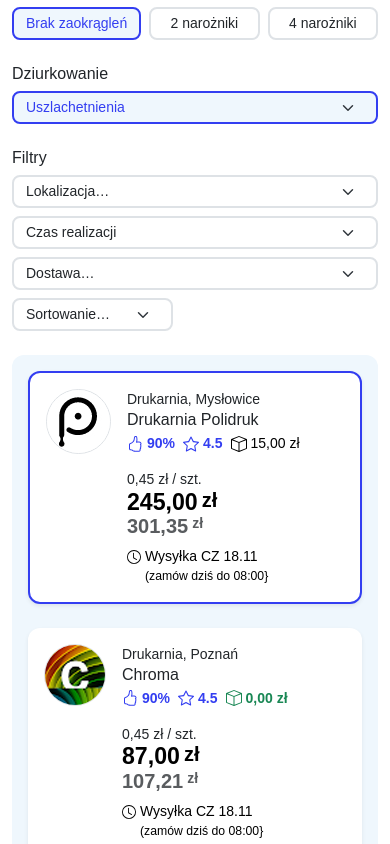
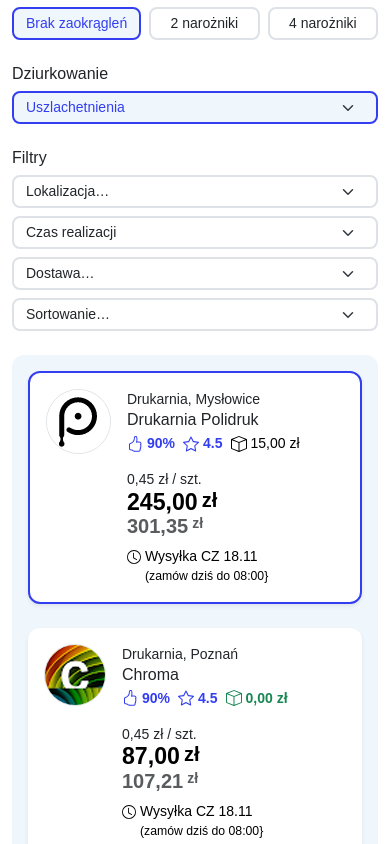
Before and after one commit to michalbialkowski/printo, a plain HTML site: page order.html in a window 390 px wide. Shown: the part 980-1824 px from the top of the page. Drawn offline with nearby package versions, Linux system fonts and the light colour scheme; a web font is replaced by a local one.

Commit message:
Update order.html

```diff
--- a/order.html
+++ b/order.html
@@ -288,6 +288,13 @@
                                                                 <option value="1" selected="">Uszlachetnienia</option>
                                                             </select>
                                                         </div>
+                                                    </div>
+                                                </div>
+                                            </div>
+                                        </div>
+                                    </div>
+                                    <div class="col-12 col-lg-6">
+                                        <div class="row gx-0 gy-4 flex-column">
                                             <div class="col">
                                                 <h6>Filtry</h6>
                                                 <div class="row gx-2 gy-2">
@@ -300,17 +307,12 @@
                                                     <div class="col-12 col-sm-auto"><select class="form-select form-select-sm">
                                                             <option value="">Dostawa…</option>
                                                         </select></div>
-                                                                <div class="col-auto"><select class="form-select form-select-sm">
+                                                    <div class="col-12 col-sm-auto"><select class="form-select form-select-sm">
                                                             <option value="">Sortowanie…</option>
                                                         </select></div>
                                                 </div>
                                             </div>
-                                                    </div>
-                                                </div>
-                                            </div>
-                                        </div>
-                                    </div>
-                                    <div class="col-12 col-lg-6">
+                                            <div class="col">
                                                 <div class="card bg-lightblue border-0">
                                                     <div class="card-body">
                                                         <div class="row gx-0 gy-4 flex-column">
@@ -432,6 +434,8 @@
                                                                                                         <path d="M8 3.5a.5.5 0 0 0-1 0V9a.5.5 0 0 0 .252.434l3.5 2a.5.5 0 0 0 .496-.868L8 8.71V3.5z"></path>
                                                                                                         <path d="M8 16A8 8 0 1 0 8 0a8 8 0 0 0 0 16zm7-8A7 7 0 1 1 1 8a7 7 0 0 1 14 0z"></path>
                                                                                                     </svg><span><span>Wysyłka CZ 18.11</span><small>(zamów dziś do 08:00}</small></span></span></div>
+                                                                                        </div>
+                                                                                    </div>
                                                                                 </div>
                                                                             </div>
                                                                         </div>
```
Lines whose indentation alone changed are shown as unchanged.
